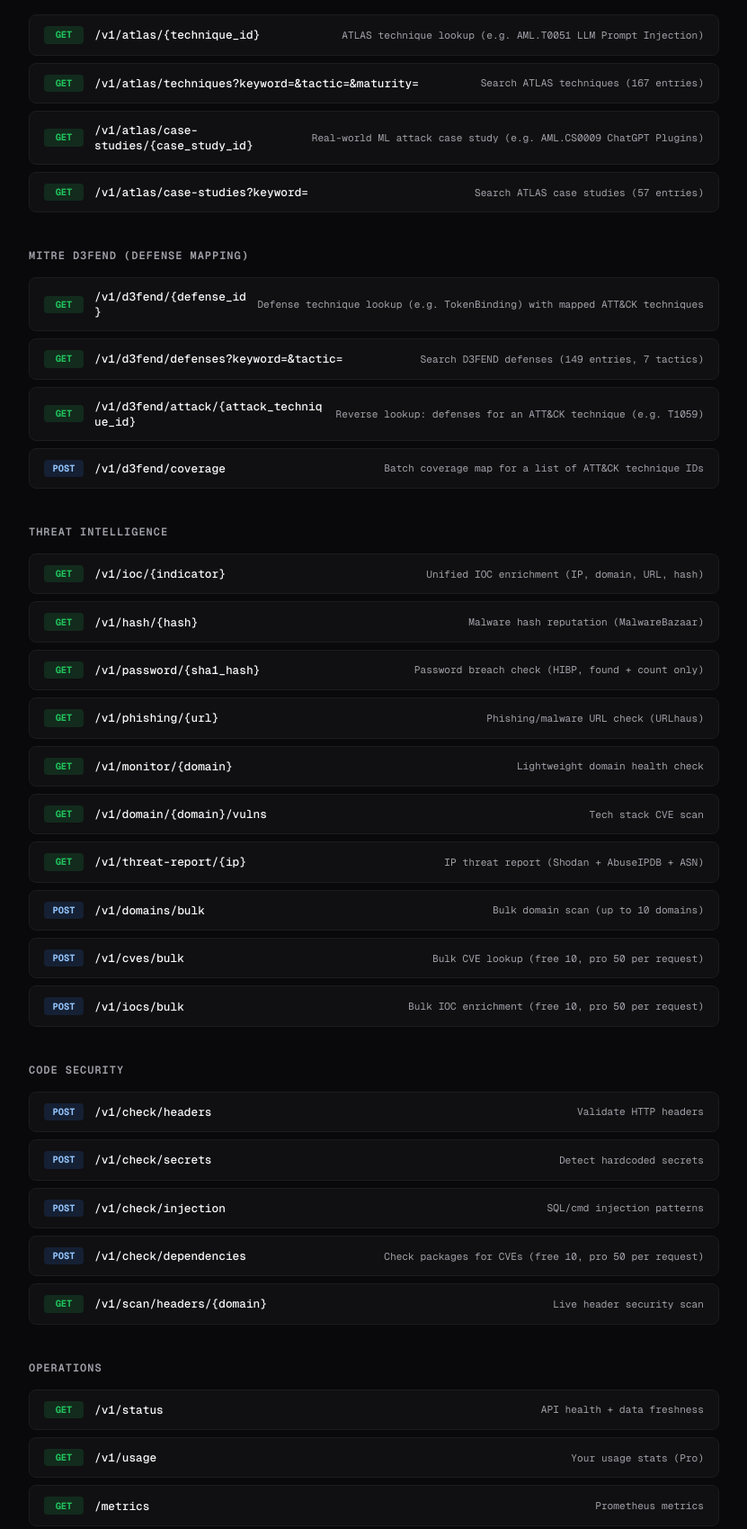
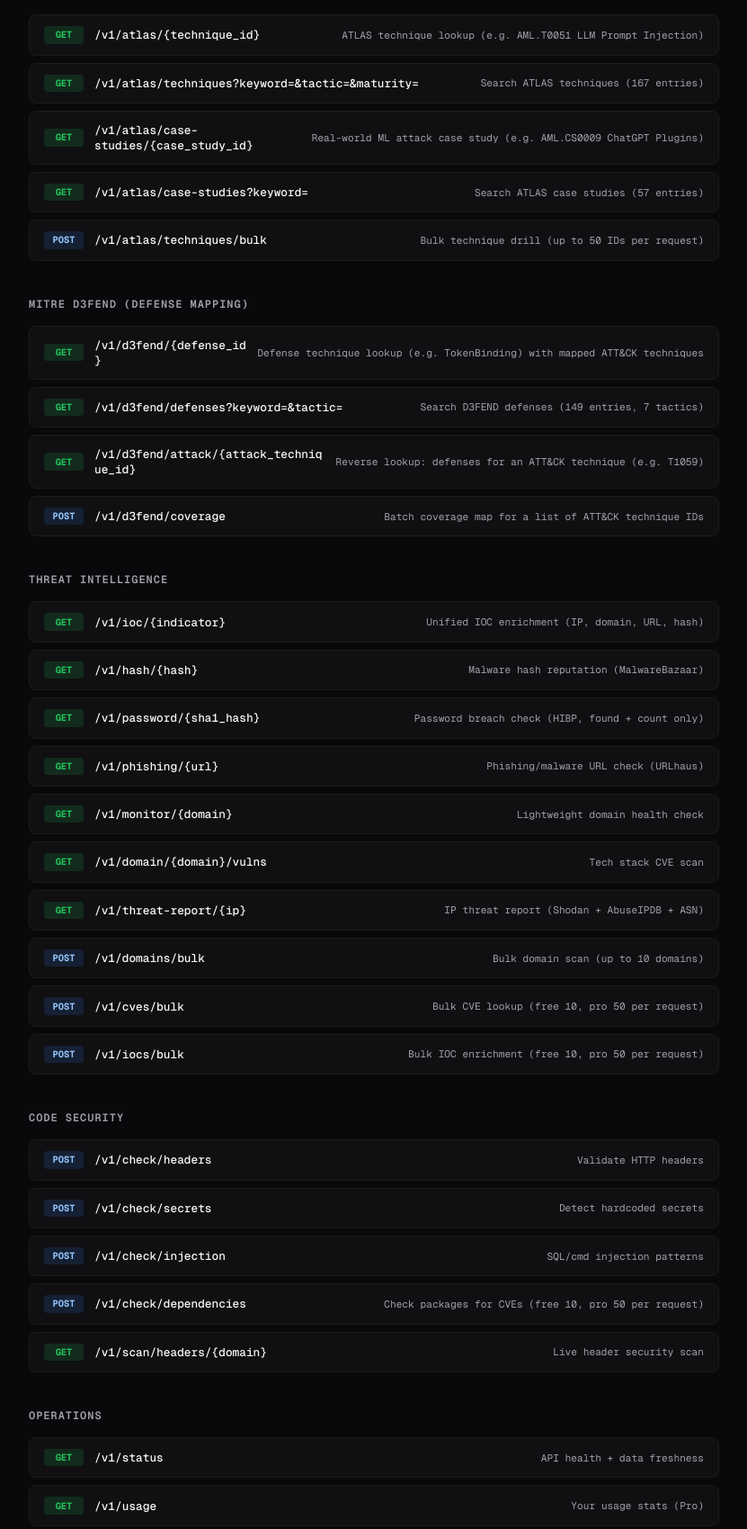
Before and after one commit to UPinar/contrastapi, a FastAPI app: page / in a window 1280 px wide. Shown: the part 1976-3675 px from the top of the page at 90% size, without its empty margins (224-1055 px from the left). Run offline with FastAPI, Linux system fonts and the light colour scheme; data that the repository does not hold is empty; parts of the project's set-up code (start-up, migrations or seed data) failed here and were passed over.

Commit message:
docs: surface POST /v1/atlas/techniques/bulk on landing endpoint list
The bulk ATLAS technique endpoint shipped on the server in v1.20.0 and is
exposed by both SDKs (atlas.bulkTechniqueLookup / bulk_technique_lookup),
but was missing from the landing page's MITRE ATLAS section.

Pattern matches POST /v1/d3fend/coverage already shown in D3FEND section.

```diff
--- a/app/templates/index.html
+++ b/app/templates/index.html
@@ -204,6 +204,11 @@
         <span class="method get">GET</span>
         <span class="endpoint-path">/v1/atlas/case-studies?keyword=</span>
         <span class="endpoint-desc">Search ATLAS case studies ({{ atlas_case_study_count }} entries)</span>
+      </div>
+      <div class="endpoint">
+        <span class="method post">POST</span>
+        <span class="endpoint-path">/v1/atlas/techniques/bulk</span>
+        <span class="endpoint-desc">Bulk technique drill (up to 50 IDs per request)</span>
       </div>
     </div>
 
```
